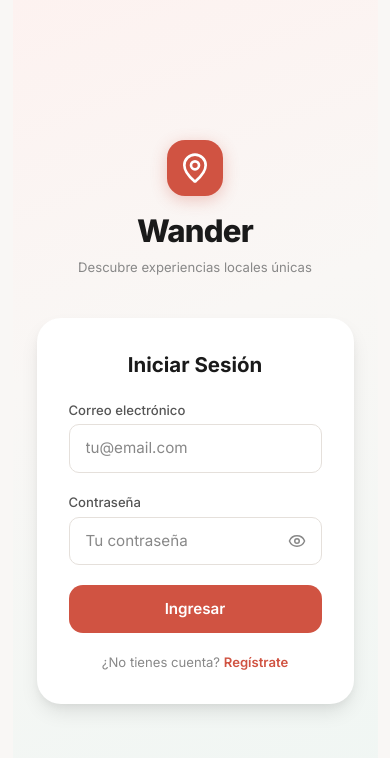
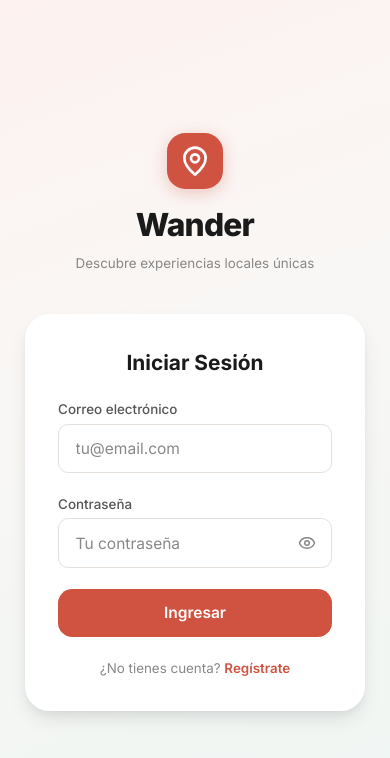
Before and after one commit to TMPJOE/Wander, a Vue app in the folder frontend/: page /login in a window 390 px wide. Shown: the top 758 px of the page. Built offline with nearby package versions, Linux system fonts and the light colour scheme; no server answers.

Commit message:
refactor: enhance code readability and responsiveness across components and styles

```diff
--- a/frontend/src/App.vue
+++ b/frontend/src/App.vue
@@ -1,26 +1,26 @@
 <script setup lang="ts">
-import { onMounted } from 'vue';
-import { RouterView, useRoute } from 'vue-router';
-import { useAuthStore } from './stores/auth';
-import { useApi } from './composables/useApi';
-import BottomNav from './components/BottomNav.vue';
+import { onMounted } from 'vue'
+import { RouterView, useRoute } from 'vue-router'
+import { useAuthStore } from './stores/auth'
+import { useApi } from './composables/useApi'
+import BottomNav from './components/BottomNav.vue'
 
-const authStore = useAuthStore();
-const api = useApi();
-const route = useRoute();
+const authStore = useAuthStore()
+const api = useApi()
+const route = useRoute()
 
-const hideBottomNav = ['login', 'register'];
+const hideBottomNav = ['login', 'register']
 
 onMounted(async () => {
   if (authStore.token && !authStore.user) {
     try {
-      const response = await api.get('/users/me');
-      authStore.user = response.data;
+      const response = await api.get('/users/me')
+      authStore.user = response.data
     } catch {
-      authStore.logout();
+      authStore.logout()
     }
   }
-});
+})
 </script>
 
 <template>
@@ -43,6 +43,7 @@ onMounted(async () => {
   flex-direction: column;
   min-height: 100vh;
   min-height: 100dvh;
+  width: 100%;
   max-width: var(--max-width);
   margin: 0 auto;
   position: relative;
--- a/frontend/src/assets/base.css
+++ b/frontend/src/assets/base.css
@@ -12,6 +12,10 @@ html {
   -moz-text-size-adjust: 100%;
   text-size-adjust: 100%;
   scroll-behavior: smooth;
+  /* Base font size scales gently across viewports so rem-based values
+     stay legible on large desktop screens without blowing up on mobile. */
+  font-size: clamp(100%, 0.95rem + 0.3vw, 106%);
+  overflow-x: hidden;
 }
 
 body {
--- a/frontend/src/assets/design-tokens.css
+++ b/frontend/src/assets/design-tokens.css
@@ -71,14 +71,14 @@
   --spacing-1: 0.25rem;
   --spacing-2: 0.5rem;
   --spacing-3: 0.75rem;
-  --spacing-4: 1rem;
-  --spacing-5: 1.25rem;
-  --spacing-6: 1.5rem;
-  --spacing-8: 2rem;
-  --spacing-10: 2.5rem;
-  --spacing-12: 3rem;
-  --spacing-16: 4rem;
-  --spacing-20: 5rem;
+  --spacing-4: clamp(1rem, 0.95rem + 0.25vw, 1.25rem);
+  --spacing-5: clamp(1.25rem, 1.18rem + 0.35vw, 1.625rem);
+  --spacing-6: clamp(1.5rem, 1.4rem + 0.5vw, 2rem);
+  --spacing-8: clamp(2rem, 1.85rem + 0.75vw, 2.75rem);
+  --spacing-10: clamp(2.5rem, 2.3rem + 1vw, 3.5rem);
+  --spacing-12: clamp(3rem, 2.75rem + 1.25vw, 4.25rem);
+  --spacing-16: clamp(4rem, 3.6rem + 2vw, 5.75rem);
+  --spacing-20: clamp(5rem, 4.5rem + 2.5vw, 7.25rem);
 
   /* ─── Border Radius ─── */
   --radius-sm: 0.375rem;
@@ -109,8 +109,47 @@
   --z-toast: 400;
 
   /* ─── Layout ─── */
+  /* Mobile-first: a single narrow column. On larger screens the app shell
+     widens and bottom navigation can shift into a sidebar. */
   --bottom-nav-height: 4rem;
   --header-height: 3.5rem;
   --max-width: 480px;
   --content-padding: var(--spacing-4);
+
+  /* Layout mode flag consumed by components/css to switch between the
+     single-column mobile layout and the wider desktop layout. */
+  --layout-mode: mobile;
+  /* Width of the desktop side navigation (when active). */
+  --nav-width: 0px;
+  /* Gap between cards in multi-column grids on desktop. */
+  --grid-gap: var(--spacing-4);
 }
+
+/* ─── Tablet (≥ 640px): widen shell, allow 2-up grids, keep bottom nav ─── */
+@media (min-width: 640px) {
+  :root {
+    --max-width: 960px;
+    --content-padding: var(--spacing-6);
+    --layout-mode: tablet;
+    --grid-gap: var(--spacing-6);
+  }
+}
+
+/* ─── Desktop (≥ 1024px): full responsive layout with side nav ─── */
+@media (min-width: 1024px) {
+  :root {
+    --max-width: 1280px;
+    --content-padding: var(--spacing-8);
+    --bottom-nav-height: 0px;
+    --nav-width: 260px;
+    --layout-mode: desktop;
+    --grid-gap: var(--spacing-6);
+  }
+}
+
+/* ─── Wide desktop (≥ 1440px): breathing room ─── */
+@media (min-width: 1440px) {
+  :root {
+    --max-width: 1440px;
+  }
+}
--- a/frontend/src/assets/main.css
+++ b/frontend/src/assets/main.css
@@ -18,29 +18,71 @@ button {
 }
 
 /* ─── Utility Classes ─── */
-.text-primary { color: var(--color-primary); }
-.text-secondary { color: var(--color-secondary); }
-.text-muted { color: var(--color-text-light); }
-.text-center { text-align: center; }
+.text-primary {
+  color: var(--color-primary);
+}
+.text-secondary {
+  color: var(--color-secondary);
+}
+.text-muted {
+  color: var(--color-text-light);
+}
+.text-center {
+  text-align: center;
+}
 
-.flex { display: flex; }
-.flex-col { flex-direction: column; }
-.flex-wrap { flex-wrap: wrap; }
-.items-center { align-items: center; }
-.items-start { align-items: flex-start; }
-.items-end { align-items: flex-end; }
-.justify-between { justify-content: space-between; }
-.justify-center { justify-content: center; }
-.justify-end { justify-content: flex-end; }
-.flex-1 { flex: 1; }
-.gap-1 { gap: var(--spacing-1); }
-.gap-2 { gap: var(--spacing-2); }
-.gap-3 { gap: var(--spacing-3); }
-.gap-4 { gap: var(--spacing-4); }
-.gap-6 { gap: var(--spacing-6); }
+.flex {
+  display: flex;
+}
+.flex-col {
+  flex-direction: column;
+}
+.flex-wrap {
+  flex-wrap: wrap;
+}
+.items-center {
+  align-items: center;
+}
+.items-start {
+  align-items: flex-start;
+}
+.items-end {
+  align-items: flex-end;
+}
+.justify-between {
+  justify-content: space-between;
+}
+.justify-center {
+  justify-content: center;
+}
+.justify-end {
+  justify-content: flex-end;
+}
+.flex-1 {
+  flex: 1;
+}
+.gap-1 {
+  gap: var(--spacing-1);
+}
+.gap-2 {
+  gap: var(--spacing-2);
+}
+.gap-3 {
+  gap: var(--spacing-3);
+}
+.gap-4 {
+  gap: var(--spacing-4);
+}
+.gap-6 {
+  gap: var(--spacing-6);
+}
 
-.w-full { width: 100%; }
-.relative { position: relative; }
+.w-full {
+  width: 100%;
+}
+.relative {
+  position: relative;
+}
 
 /* ─── Container ─── */
 .container {
@@ -52,7 +94,51 @@ button {
 
 .page {
   flex: 1;
+  width: 100%;
+  max-width: var(--max-width);
+  margin: 0 auto;
+  /* Leave room for the bottom nav on mobile/tablet; collapses to 0 on desktop
+     where the nav becomes a sidebar handled via --nav-width offset. */
   padding-bottom: calc(var(--bottom-nav-height) + var(--spacing-4));
+}
+
+@media (min-width: 1024px) {
+  .page {
+    /* On desktop the side nav lives outside the content column, so reset
+       the left offset and let the centered container handle alignment. */
+    padding-left: var(--content-padding);
+  }
+}
+
+/* ─── Card grid utility (auto-responds to viewport) ─── */
+.card-grid {
+  display: grid;
+  grid-template-columns: 1fr;
+  gap: var(--grid-gap);
+}
+
+@media (min-width: 480px) {
+  .card-grid--2 {
+    grid-template-columns: repeat(2, 1fr);
+  }
+}
+
+@media (min-width: 768px) {
+  .card-grid--3 {
+    grid-template-columns: repeat(3, 1fr);
+  }
+  .card-grid--2 {
+    grid-template-columns: repeat(2, 1fr);
+  }
+}
+
+@media (min-width: 1024px) {
+  .card-grid--3 {
+    grid-template-columns: repeat(3, 1fr);
+  }
+  .card-grid--4 {
+    grid-template-columns: repeat(4, 1fr);
+  }
 }
 
 /* ─── Card ─── */
@@ -147,6 +233,14 @@ button {
   width: 100%;
 }
 
+/* On desktop, full-width buttons read as too wide; constrain centered CTAs. */
+@media (min-width: 768px) {
+  .btn-block {
+    max-width: 480px;
+    margin: 0 auto;
+  }
+}
+
 /* ─── Form Inputs ─── */
 .form-group {
   display: flex;
@@ -167,7 +261,9 @@ button {
   border-radius: var(--radius-md);
   font-size: var(--font-size-base);
   background: var(--color-surface);
-  transition: border-color var(--transition-fast), box-shadow var(--transition-fast);
+  transition:
+    border-color var(--transition-fast),
+    box-shadow var(--transition-fast);
   outline: none;
 }
 
@@ -228,15 +324,24 @@ button {
 
 /* ─── Skeleton Loading ─── */
 .skeleton {
-  background: linear-gradient(90deg, var(--color-border-light) 25%, var(--color-divider) 50%, var(--color-border-light) 75%);
+  background: linear-gradient(
+    90deg,
+    var(--color-border-light) 25%,
+    var(--color-divider) 50%,
+    var(--color-border-light) 75%
+  );
   background-size: 200% 100%;
   animation: skeleton-shimmer 1.5s infinite ease-in-out;
   border-radius: var(--radius-md);
 }
 
 @keyframes skeleton-shimmer {
-  0% { background-position: 200% 0; }
-  100% { background-position: -200% 0; }
+  0% {
+    background-position: 200% 0;
+  }
+  100% {
+    background-position: -200% 0;
+  }
 }
 
 /* ─── Vue Transitions ─── */
@@ -267,7 +372,9 @@ button {
   display: flex;
   align-items: center;
   justify-content: space-between;
+  gap: var(--spacing-4);
   margin-bottom: var(--spacing-4);
+  flex-wrap: wrap;
 }
 
 .section-title {
```
